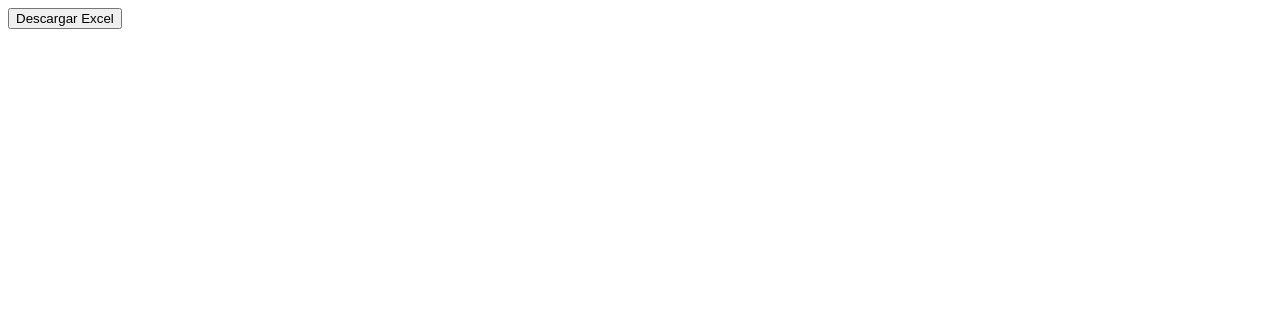
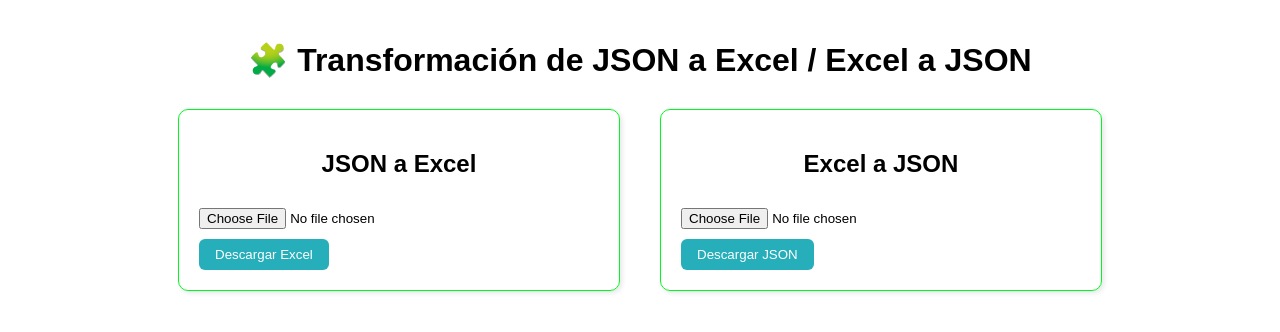
Before and after one commit to jfernandezgutierrez/Ejemplo_JSON_a_EXCEL, a plain HTML site: page index.html in a window 1280 px wide. Drawn offline with Linux system fonts and the light colour scheme.

Commit message:
conversión en los dos sentidos

```diff
--- a/index.html
+++ b/index.html
@@ -1,26 +1,131 @@
 <!DOCTYPE html>
-<html>
+<html lang="es">
+
 <head>
-  <script src="https://cdnjs.cloudflare.com/ajax/libs/xlsx/0.16.1/xlsx.full.min.js"></script>
-  <script src="https://unpkg.com/xlsx@0.16.1/dist/xlsx.full.min.js"></script>
-    <script>
-        function JSONToExcel(jsonData) {
-          //const jsonData = XLSX.utils.sheet_to_json(jsonData);
-            const ws = XLSX.utils.json_to_sheet(jsonData);
-            const wb = XLSX.utils.book_new();
-            XLSX.utils.book_append_sheet(wb, ws, 'Sheet1');
-            XLSX.writeFile(wb, 'data.xlsx');
+  <meta charset="UTF-8" />
+  <title>Transformación de JSON a Excel / Excel a JSON</title>
+  <script src="https://cdnjs.cloudflare.com/ajax/libs/xlsx/0.18.5/xlsx.full.min.js"></script>
+  <style>
+    body {
+      font-family: sans-serif;
+      display: flex;
+      flex-direction: column;
+      align-items: center;
+      margin: 20px;
+    }
+
+    h1 {
+      margin-bottom: 30px;
+    }
+
+    .container {
+      display: flex;
+      gap: 40px;
+      width: 100%;
+      justify-content: center;
+      flex-wrap: wrap;
+    }
+
+    .section {
+      border: 1px solid #02f722;
+      padding: 20px;
+      width: 400px;
+      border-radius: 10px;
+      box-shadow: 2px 2px 5px rgba(0, 0, 0, 0.1);
+    }
+
+    h2 {
+      text-align: center;
+    }
+
+    input[type="file"] {
+      margin: 10px 0;
+    }
+
+    button {
+      padding: 8px 16px;
+      background-color: #26aeba;
+      color: white;
+      border: none;
+      border-radius: 6px;
+      cursor: pointer;
+    }
+  </style>
+</head>
+
+<body>
+  <h1>🧩 Transformación de JSON a Excel / Excel a JSON</h1>
+  <div class="container">
+    <!-- JSON a Excel -->
+    <div class="section">
+      <h2>JSON a Excel</h2>
+      <input type="file" id="jsonFile" accept=".json" />
+      <br />
+      <button onclick="convertJsonToExcel()">Descargar Excel</button>
+    </div>
+
+    <!-- Excel a JSON -->
+    <div class="section">
+      <h2>Excel a JSON</h2>
+      <input type="file" id="excelFile" accept=".xlsx" />
+      <br />
+      <button onclick="convertExcelToJson()">Descargar JSON</button>
+    </div>
+  </div>
+
+  <script>
+    function flattenObject(obj, prefix = '', result = {}) {
+      for (let key in obj) {
+        const fullKey = prefix ? `${prefix}.${key}` : key;
+        if (typeof obj[key] === 'object' && obj[key] !== null && !Array.isArray(obj[key])) {
+          flattenObject(obj[key], fullKey, result);
+        } else {
+          result[fullKey] = Array.isArray(obj[key]) ? obj[key].join(', ') : obj[key];
         }
-        let yourJSON = [{
-            "nombre": "John",
-            "apellido": "Doe",
-            "edad": 30,
-            "ciudad": "New York",
-            "pais": "USA"
-        }]
-    </script>
-</head>
-<body>
-    <button onclick="JSONToExcel(yourJSON)">Descargar Excel</button>
+      }
+      return result;
+    }
+
+    function convertJsonToExcel() {
+      const input = document.getElementById('jsonFile');
+      if (!input.files.length) return alert("Selecciona un archivo JSON");
+
+      const reader = new FileReader();
+      reader.onload = function (e) {
+        try {
+          const rawData = JSON.parse(e.target.result);
+          const flatData = rawData.map(item => flattenObject(item));
+          const ws = XLSX.utils.json_to_sheet(flatData);
+          const wb = XLSX.utils.book_new();
+          XLSX.utils.book_append_sheet(wb, ws, "Datos");
+          XLSX.writeFile(wb, "resultado.xlsx");
+        } catch (err) {
+          alert("El archivo no es un JSON válido");
+        }
+      };
+      reader.readAsText(input.files[0]);
+    }
+
+    function convertExcelToJson() {
+      const input = document.getElementById('excelFile');
+      if (!input.files.length) return alert("Selecciona un archivo Excel");
+
+      const reader = new FileReader();
+      reader.onload = function (e) {
+        const data = new Uint8Array(e.target.result);
+        const workbook = XLSX.read(data, { type: 'array' });
+        const sheet = workbook.Sheets[workbook.SheetNames[0]];
+        const json = XLSX.utils.sheet_to_json(sheet, { defval: "" });
+        const blob = new Blob([JSON.stringify(json, null, 2)], { type: "application/json" });
+
+        const link = document.createElement("a");
+        link.href = URL.createObjectURL(blob);
+        link.download = "resultado.json";
+        link.click();
+      };
+      reader.readAsArrayBuffer(input.files[0]);
+    }
+  </script>
 </body>
+
 </html>
```
